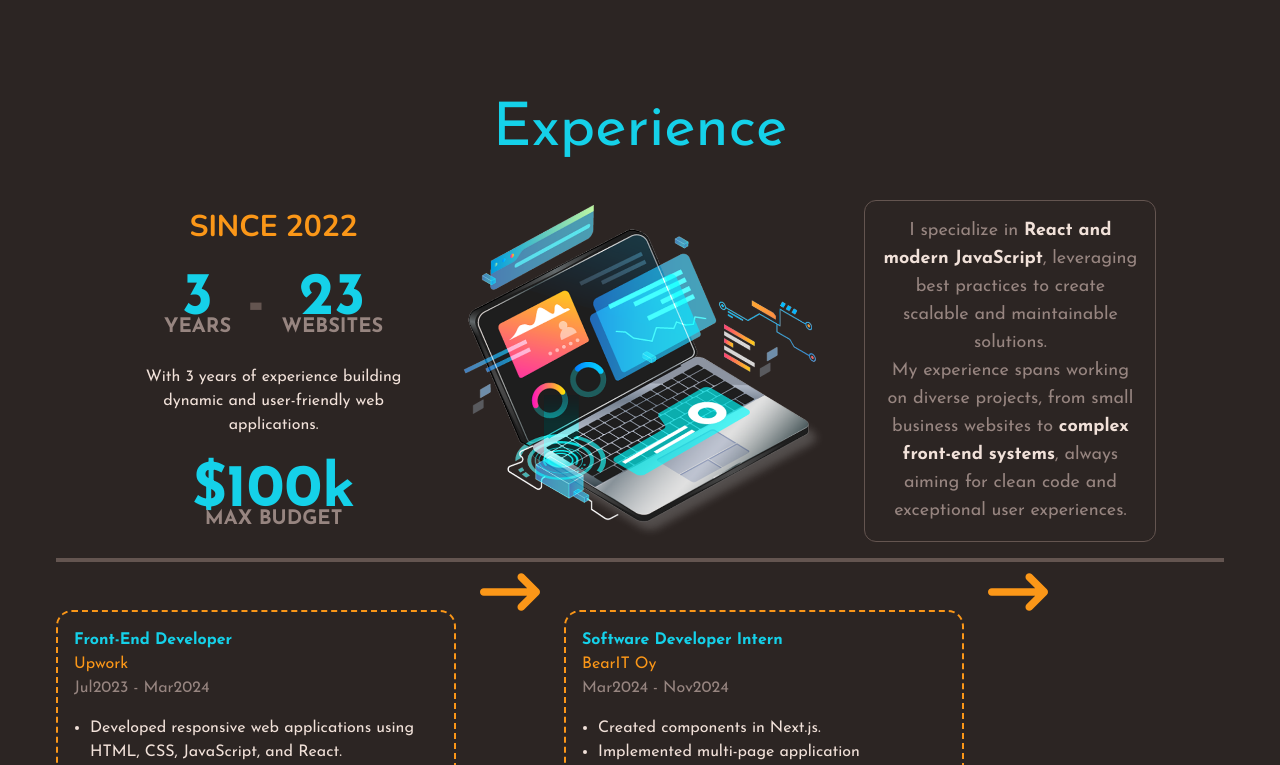
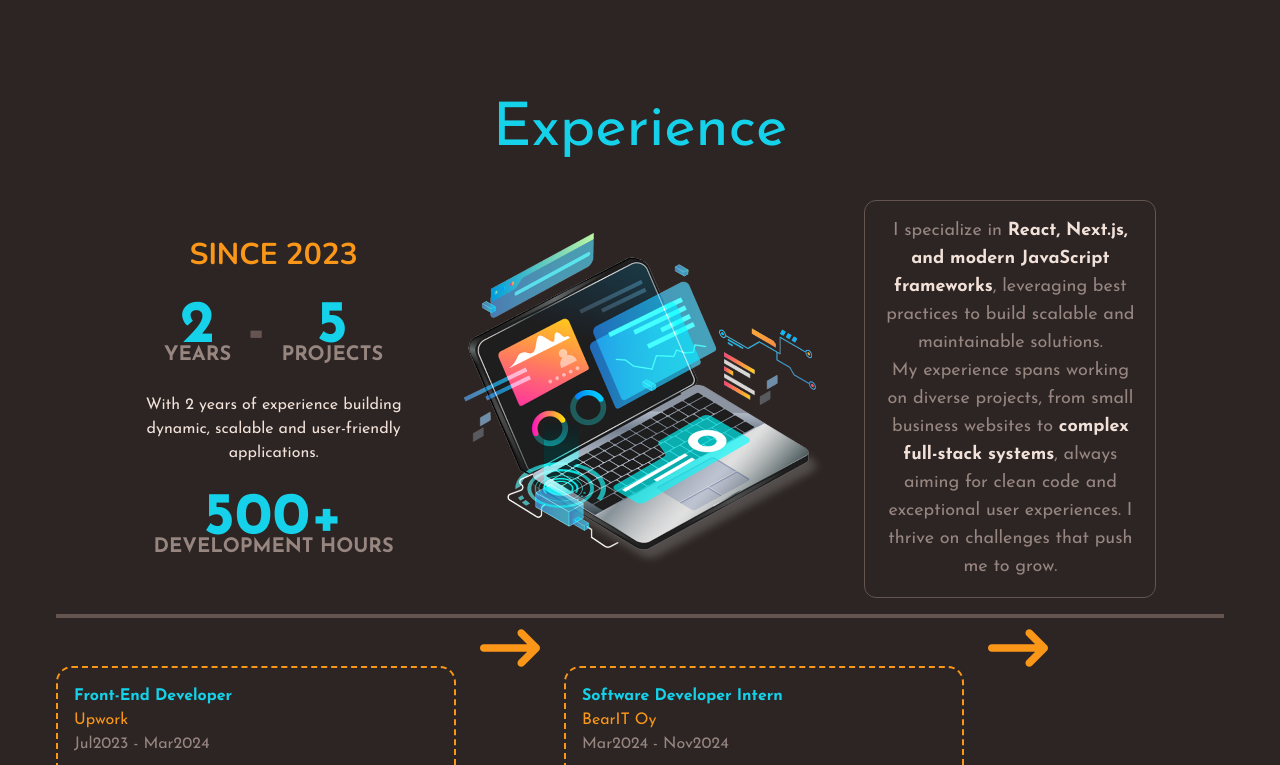
Before and after one commit to MykolaDotsenko/Mykola-Portfolio, a React (Vite) app: page / in a window 1280 px wide. Shown: the part 1903-2668 px from the top of the page. Built offline with nearby package versions, Linux system fonts and the light colour scheme.

Commit message:
expertise

```diff
--- a/src/components/experienceSection/ExperienceTopLeft.jsx
+++ b/src/components/experienceSection/ExperienceTopLeft.jsx
@@ -4,18 +4,18 @@ const ExperienceTopLeft = () => {
   return (
     <div className="flex flex-col gap-6 w-[300px]">
       <p className="text-orange font-bold uppercase text-3xl font-special text-center">
-        Since 2022
+        Since 2023
       </p>
       <div className="flex justify-center items-center gap-4">
-        <ExperienceInfo number="3" text="Years" />
+        <ExperienceInfo number="2" text="Years" />
         <p className="font-bold text-6xl text-lightBrown">-</p>
-        <ExperienceInfo number="23" text="Websites" />
+        <ExperienceInfo number="5" text="Projects" />
       </div>
       <p className="text-center">
-        With 3 years of experience building dynamic and user-friendly web
+        With 2 years of experience building dynamic, scalable and user-friendly
         applications.
       </p>
-      <ExperienceInfo number="$100k" text="Max Budget" />
+      <ExperienceInfo number="500+" text="Development Hours" />
     </div>
   );
 };
--- a/src/components/experienceSection/ExperienceTopRight.jsx
+++ b/src/components/experienceSection/ExperienceTopRight.jsx
@@ -4,14 +4,14 @@ const ExperienceTopRight = () => {
       <p className="text-lg text-center text-lightGrey">
         I specialize in{" "}
         <span className="font-bold text-white">
-          React and modern JavaScript
+          React, Next.js, and modern JavaScript frameworks
         </span>
-        , leveraging best practices to create scalable and maintainable
+        , leveraging best practices to build scalable and maintainable
         solutions. <br />
         My experience spans working on diverse projects, from small business
         websites to{" "}
-        <span className="font-bold text-white">complex front-end systems</span>,
-        always aiming for clean code and exceptional user experiences.
+        <span className="font-bold text-white">complex full-stack systems</span>,
+        always aiming for clean code and exceptional user experiences. I thrive on challenges that push me to grow.
       </p>
     </div>
   );
```
